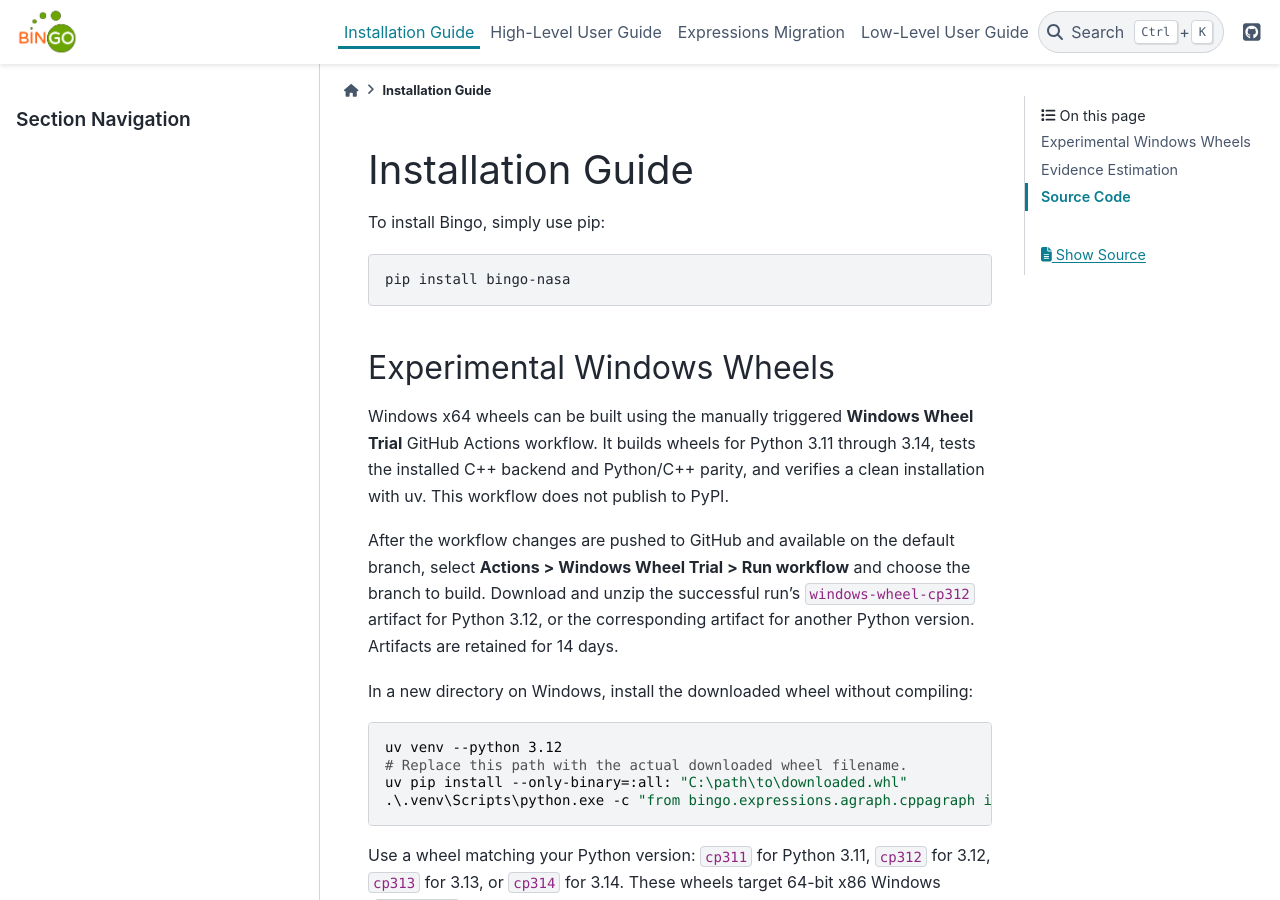
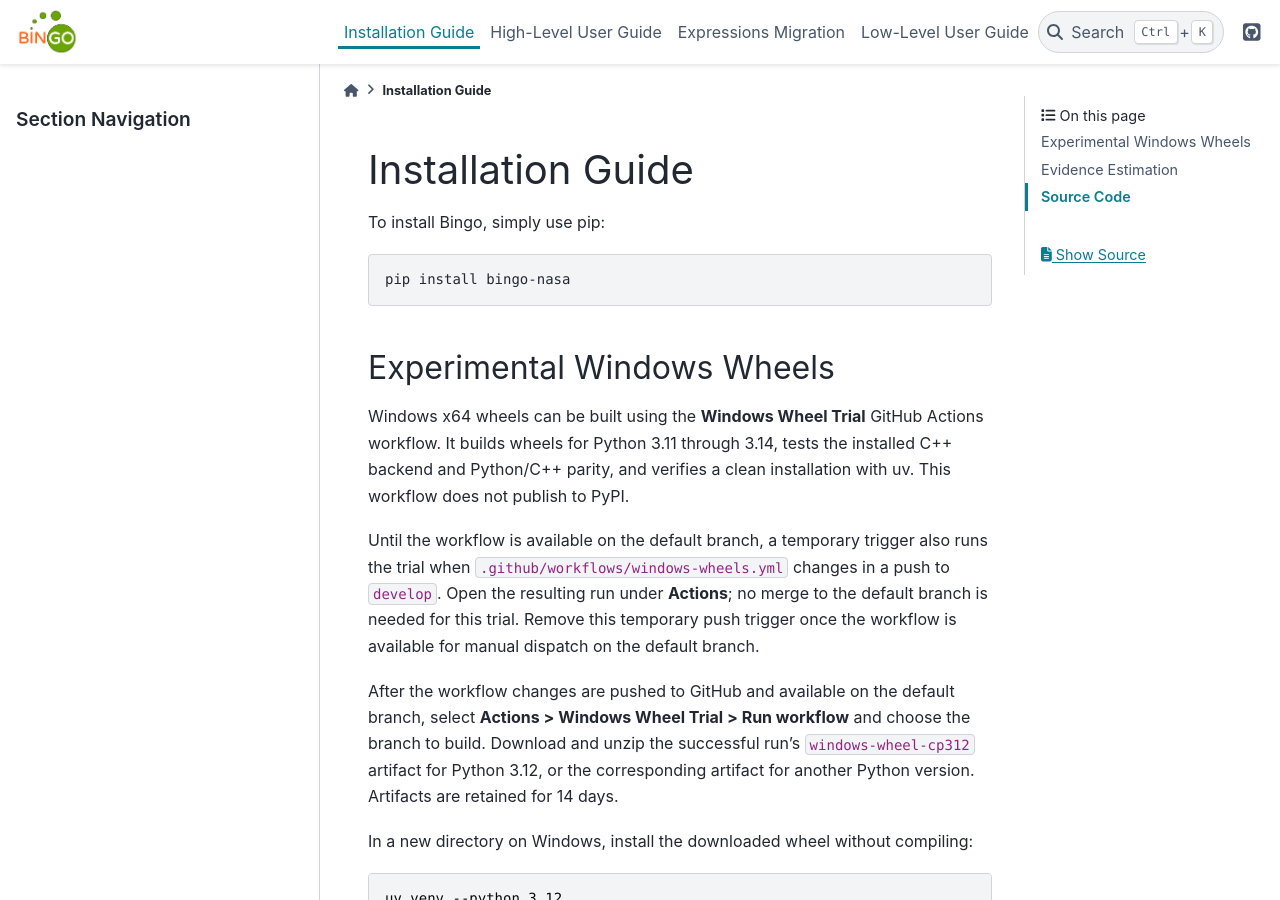
Before and after one commit to nasa/bingo, a Sphinx documentation site: the page built from docs/source/installation.rst, in a window 1280 px wide and 900 px high. Built offline with Sphinx 7.4.7 and the PyData theme 0.15.4, drawn with Linux system fonts in a browser that asks for light colours; pages that are not in the unit, such as notebooks, are missing from menus.

Commit message:
Allow Windows wheel trial before default-branch merge
Add a temporary push trigger restricted to develop and changes to the Windows wheel workflow itself. Preserve manual dispatch and artifact-only validation without PyPI publication.

Document how to start the trial before the workflow is available on the default branch and when to remove the temporary trigger.

Co-authored-by: Copilot <223556219+Copilot@users.noreply.github.com>

```diff
--- a/docs/source/installation.rst
+++ b/docs/source/installation.rst
@@ -10,10 +10,16 @@ To install Bingo, simply use pip:
 Experimental Windows Wheels
 ---------------------------
 
-Windows x64 wheels can be built using the manually triggered **Windows Wheel
-Trial** GitHub Actions workflow. It builds wheels for Python 3.11 through 3.14,
+Windows x64 wheels can be built using the **Windows Wheel Trial** GitHub Actions
+workflow. It builds wheels for Python 3.11 through 3.14,
 tests the installed C++ backend and Python/C++ parity, and verifies a clean
 installation with uv. This workflow does not publish to PyPI.
+
+Until the workflow is available on the default branch, a temporary trigger
+also runs the trial when ``.github/workflows/windows-wheels.yml`` changes in a
+push to ``develop``. Open the resulting run under **Actions**; no merge to the
+default branch is needed for this trial. Remove this temporary push trigger
+once the workflow is available for manual dispatch on the default branch.
 
 After the workflow changes are pushed to GitHub and available on the default
 branch, select **Actions > Windows Wheel Trial > Run workflow** and choose the
```
Also changed, not shown: 1 other file.
